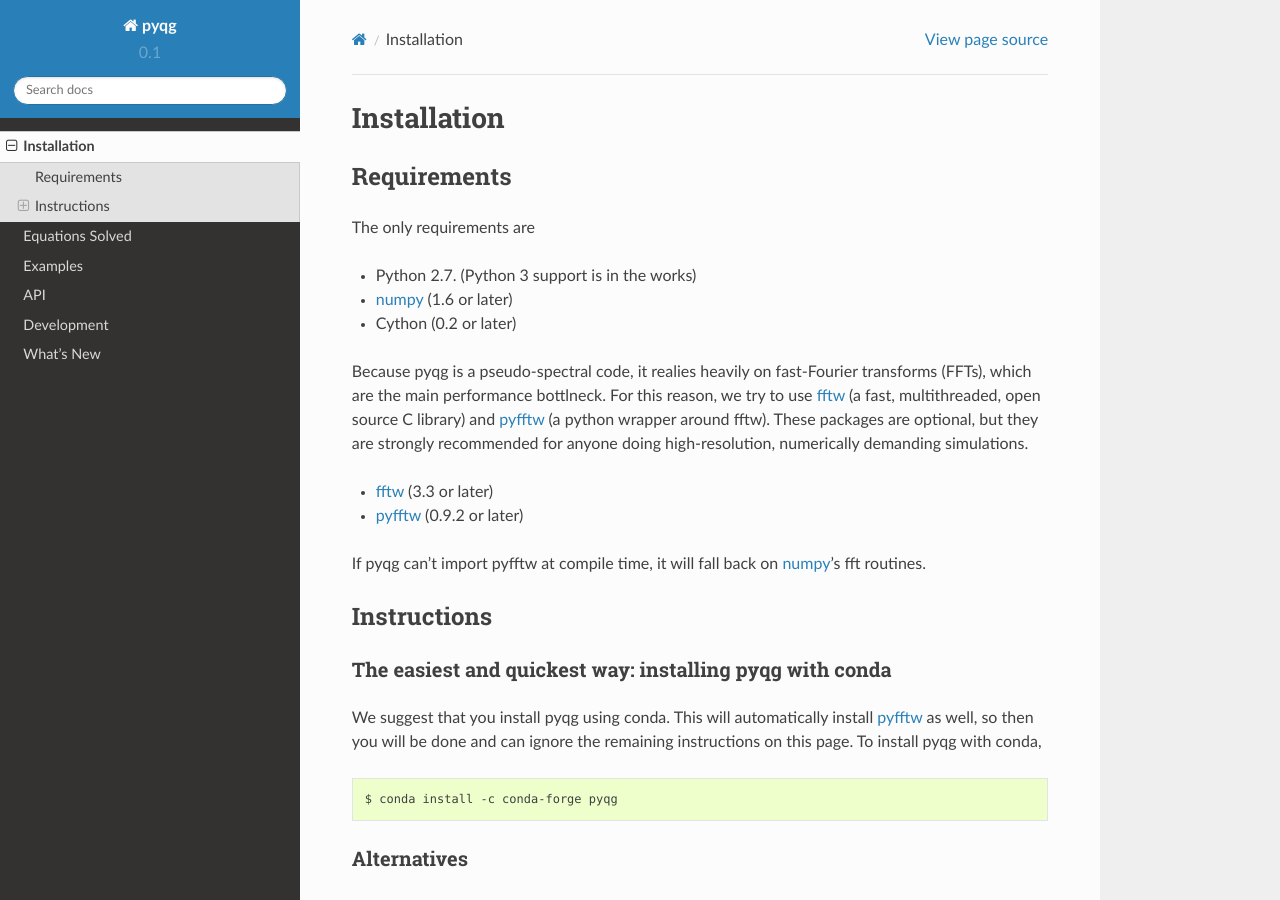
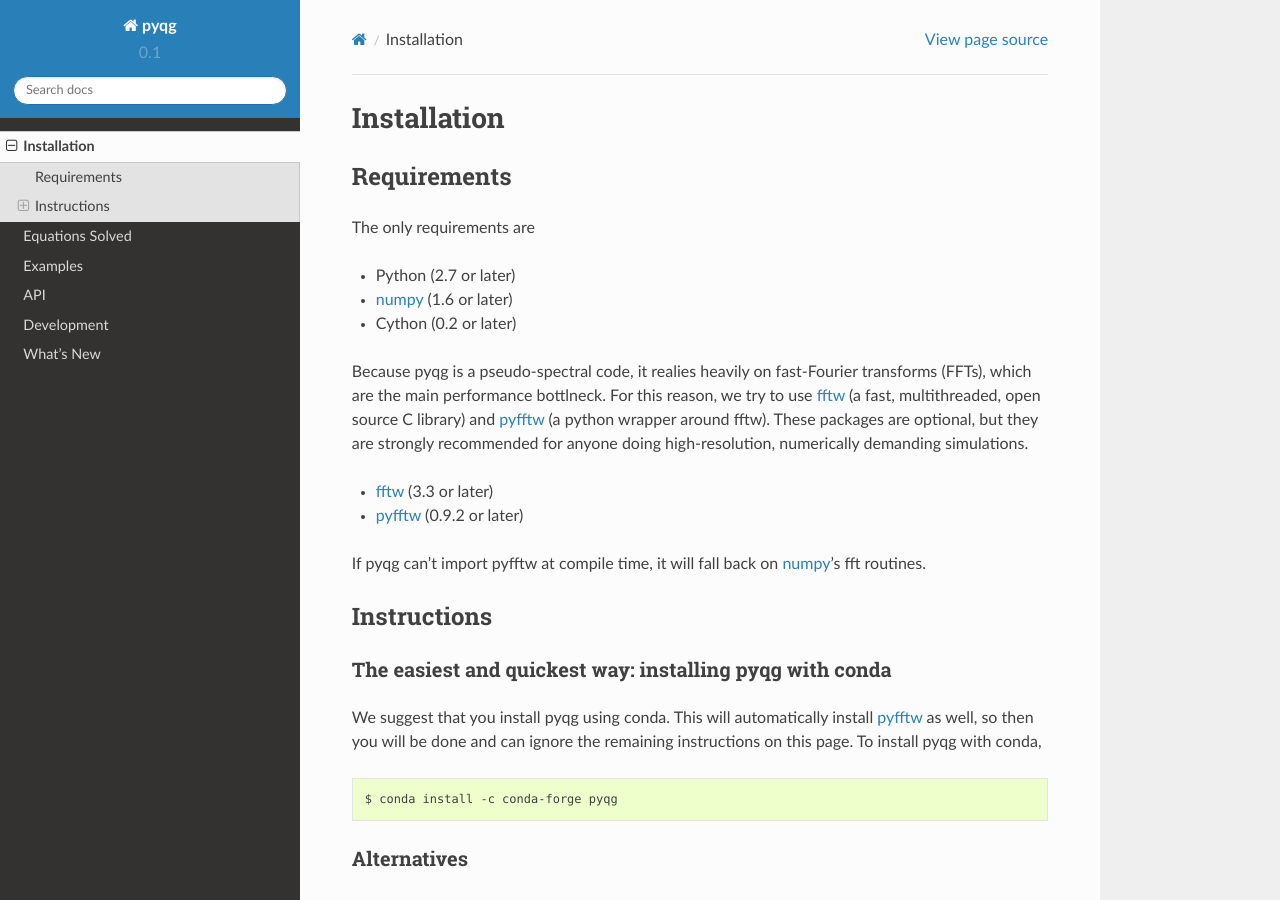
Before and after one commit to pyqg/pyqg, a Sphinx documentation site: the page built from docs/installation.rst, in a window 1280 px wide and 900 px high. Built offline with Sphinx 7.4.7 and the Read the Docs theme 2.0.0, drawn with Linux system fonts in a browser that asks for light colours.

Commit message:
add support for Python 3

```diff
--- a/docs/installation.rst
+++ b/docs/installation.rst
@@ -8,7 +8,7 @@ Requirements
 
 The only requirements are
 
-- Python 2.7. (Python 3 support is in the works)
+- Python (2.7 or later)
 - numpy_ (1.6 or later)
 - Cython (0.2 or later)
 
```
